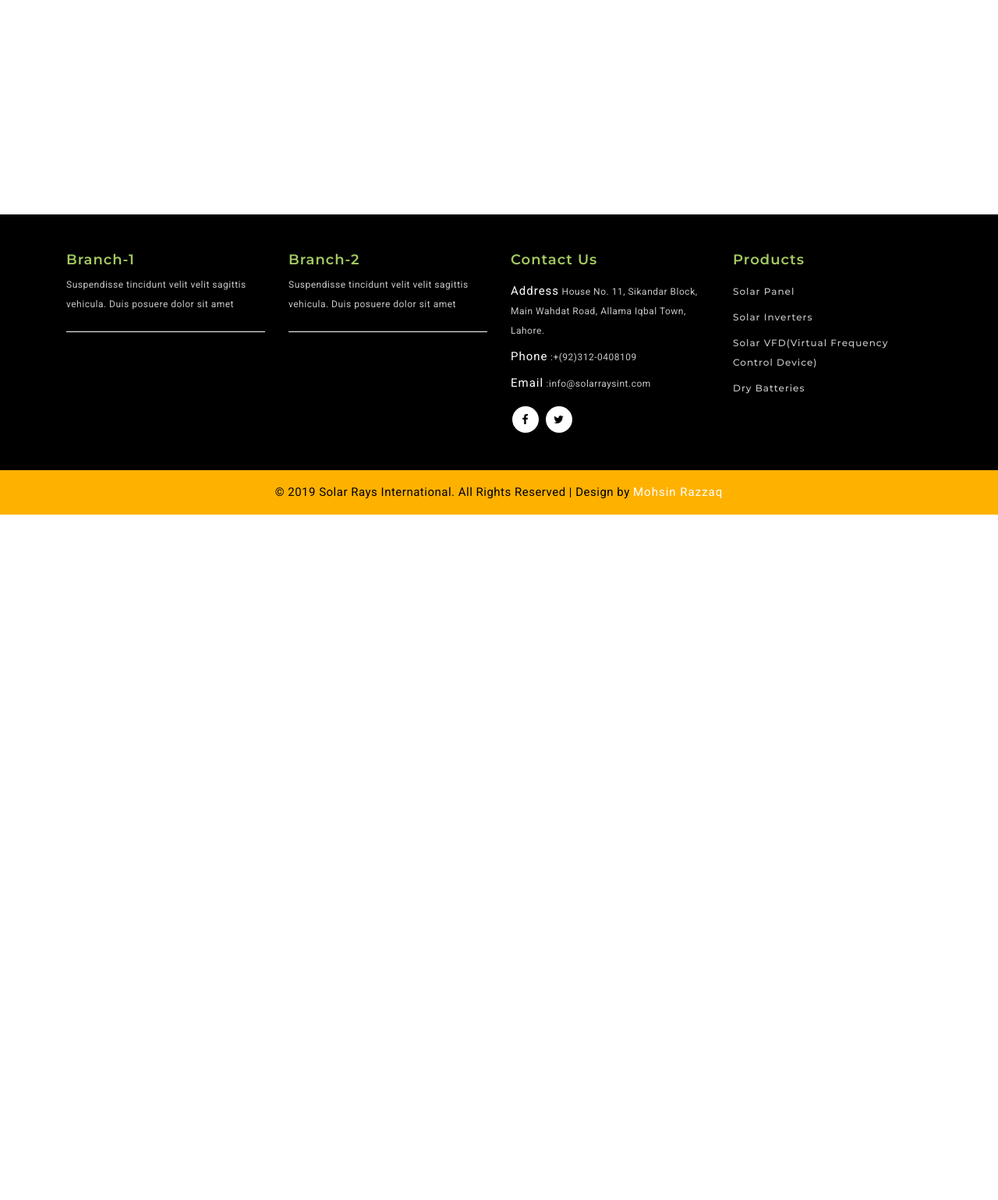
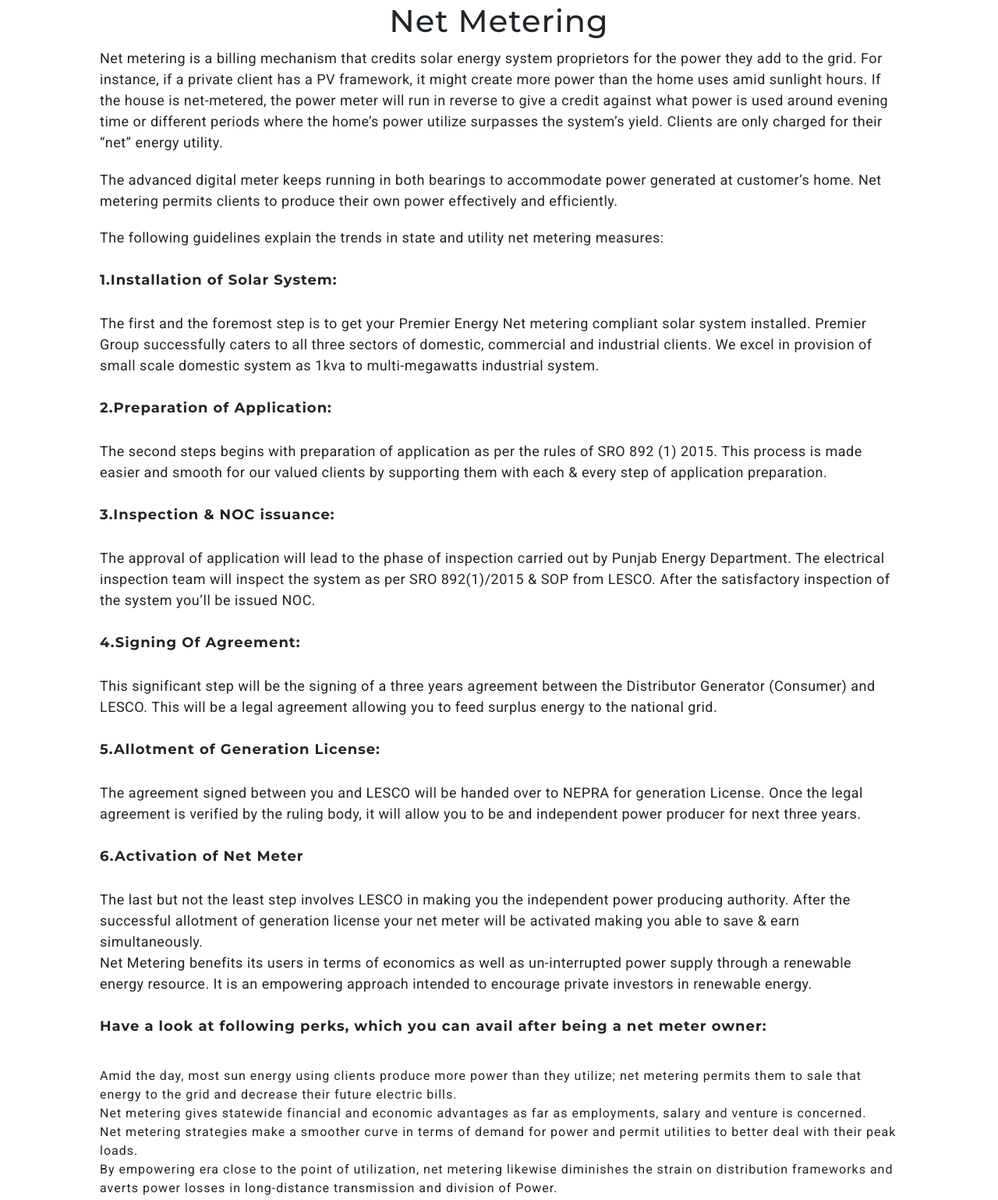
Before and after one commit to mohsinrazaq/SolarRaysInt, a plain HTML site: page net-metering.html in a window 1280 px wide. Shown: the part 125-1664 px from the top of the page at 78% size. Before the commit the page ends 800 px from the top, so only its background shows below. Drawn offline with Linux system fonts and the light colour scheme.

Commit message:
added net metering page content

```diff
--- /dev/null
+++ b/css/net-metering.css
@@ -0,0 +1,27 @@
+.net-metering {
+    padding-top: 10%;
+    width: 80%;
+    margin-left: 10%;
+    padding-bottom: 10%;
+}
+
+.net-metering p {
+    padding: 1%;
+    padding-left: 0;
+}
+
+.net-metering p,
+h2,
+h3 {
+    font-size: 18px;
+}
+
+.net-metering h3 {
+    font-weight: bold;
+    padding: 2%;
+    padding-left: 0;
+}
+
+.net-metering h1 {
+    text-align: center;
+}
--- a/css/style.css
+++ b/css/style.css
@@ -2016,7 +2016,3 @@
         height: 11em;
     }
 }
-
-.net-metering {
-    height: 400px;
-}
--- a/net-metering.html
+++ b/net-metering.html
@@ -32,6 +32,7 @@
     <!--//stylesheets-->
     <link href="//fonts.googleapis.com/css?family=Montserrat:300,400,500,600,700" rel="stylesheet">
     <link href="//fonts.googleapis.com/css?family=Roboto:300,400,500" rel="stylesheet">
+    <link rel="stylesheet" href="css/net-metering.css">
 </head>
 
 <!-- header started here -->
@@ -76,9 +77,54 @@
 </div>
 <!-- //header ended here  -->
 
-
 <section class="net-metering">
-
+    <h1>Net Metering </h1>
+    <p>Net metering is a billing mechanism that credits solar energy system proprietors for the power they add to the grid. For instance, if a private client has a PV framework, it might create more power than the home uses amid sunlight hours. If the house
+        is net-metered, the power meter will run in reverse to give a credit against what power is used around evening time or different periods where the home’s power utilize surpasses the system’s yield. Clients are only charged for their “net” energy
+        utility.
+    </p>
+    <p>
+        The advanced digital meter keeps running in both bearings to accommodate power generated at customer’s home. Net metering permits clients to produce their own power effectively and efficiently.
+    </p>
+    <p>
+        The following guidelines explain the trends in state and utility net metering measures:
+    </p>
+    <h3>1.Installation of Solar System:</h3>
+    <p>The first and the foremost step is to get your Premier Energy Net metering compliant solar system installed. Premier Group successfully caters to all three sectors of domestic, commercial and industrial clients. We excel in provision of small scale
+        domestic system as 1kva to multi-megawatts industrial system.
+    </p>
+    <h3>2.Preparation of Application:</h3>
+    <p>
+        The second steps begins with preparation of application as per the rules of SRO 892 (1) 2015. This process is made easier and smooth for our valued clients by supporting them with each & every step of application preparation.
+    </p>
+    <h3>3.Inspection & NOC issuance:</h3>
+    <p>
+        The approval of application will lead to the phase of inspection carried out by Punjab Energy Department. The electrical inspection team will inspect the system as per SRO 892(1)/2015 & SOP from LESCO. After the satisfactory inspection of the system you’ll
+        be issued NOC.
+    </p>
+    <h3>4.Signing Of Agreement:</h3>
+    <p>
+        This significant step will be the signing of a three years agreement between the Distributor Generator (Consumer) and LESCO. This will be a legal agreement allowing you to feed surplus energy to the national grid.
+    </p>
+    <h3>5.Allotment of Generation License:</h3>
+    <p>
+        The agreement signed between you and LESCO will be handed over to NEPRA for generation License. Once the legal agreement is verified by the ruling body, it will allow you to be and independent power producer for next three years.
+    </p>
+    <h3>6.Activation of Net Meter</h3>
+    <p>
+        The last but not the least step involves LESCO in making you the independent power producing authority. After the successful allotment of generation license your net meter will be activated making you able to save & earn simultaneously.
+        <br> Net Metering benefits its users in terms of economics as well as un-interrupted power supply through a renewable energy resource. It is an empowering approach intended to encourage private investors in renewable energy.
+    </p>
+    <h3>Have a look at following perks, which you can avail after being a net meter owner:</h3>
+    <p>
+        <ul>
+            <li>Amid the day, most sun energy using clients produce more power than they utilize; net metering permits them to sale that energy to the grid and decrease their future electric bills.</li>
+            <li>Net metering gives statewide financial and economic advantages as far as employments, salary and venture is concerned.</li>
+            <li>Net metering strategies make a smoother curve in terms of demand for power and permit utilities to better deal with their peak loads.</li>
+            <li>By empowering era close to the point of utilization, net metering likewise diminishes the strain on distribution frameworks and averts power losses in long-distance transmission and division of Power.
+            </li>
+        </ul>
+    </p>
 </section>
 
 
```
Also changed, not shown: 1 other file.
